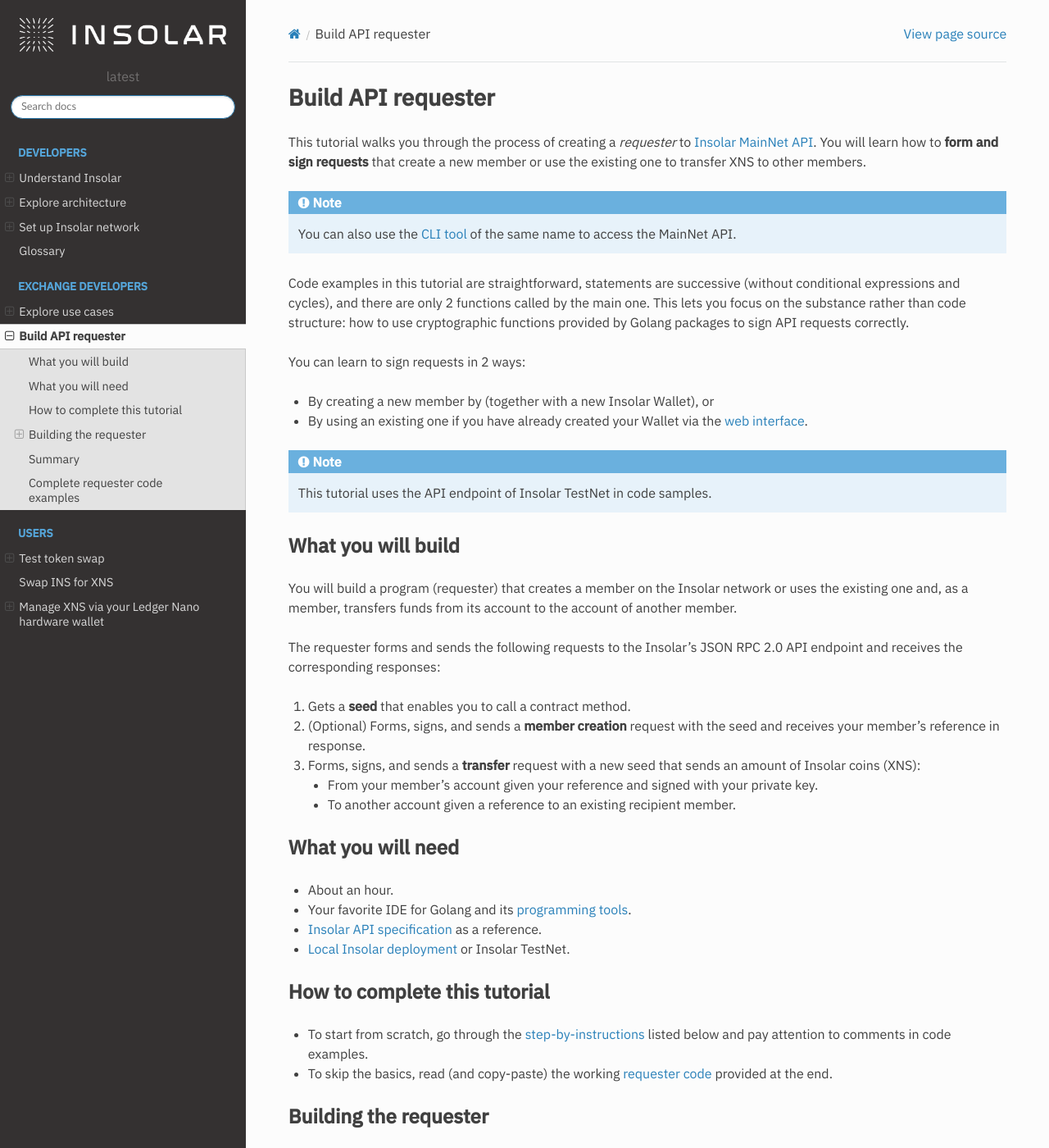
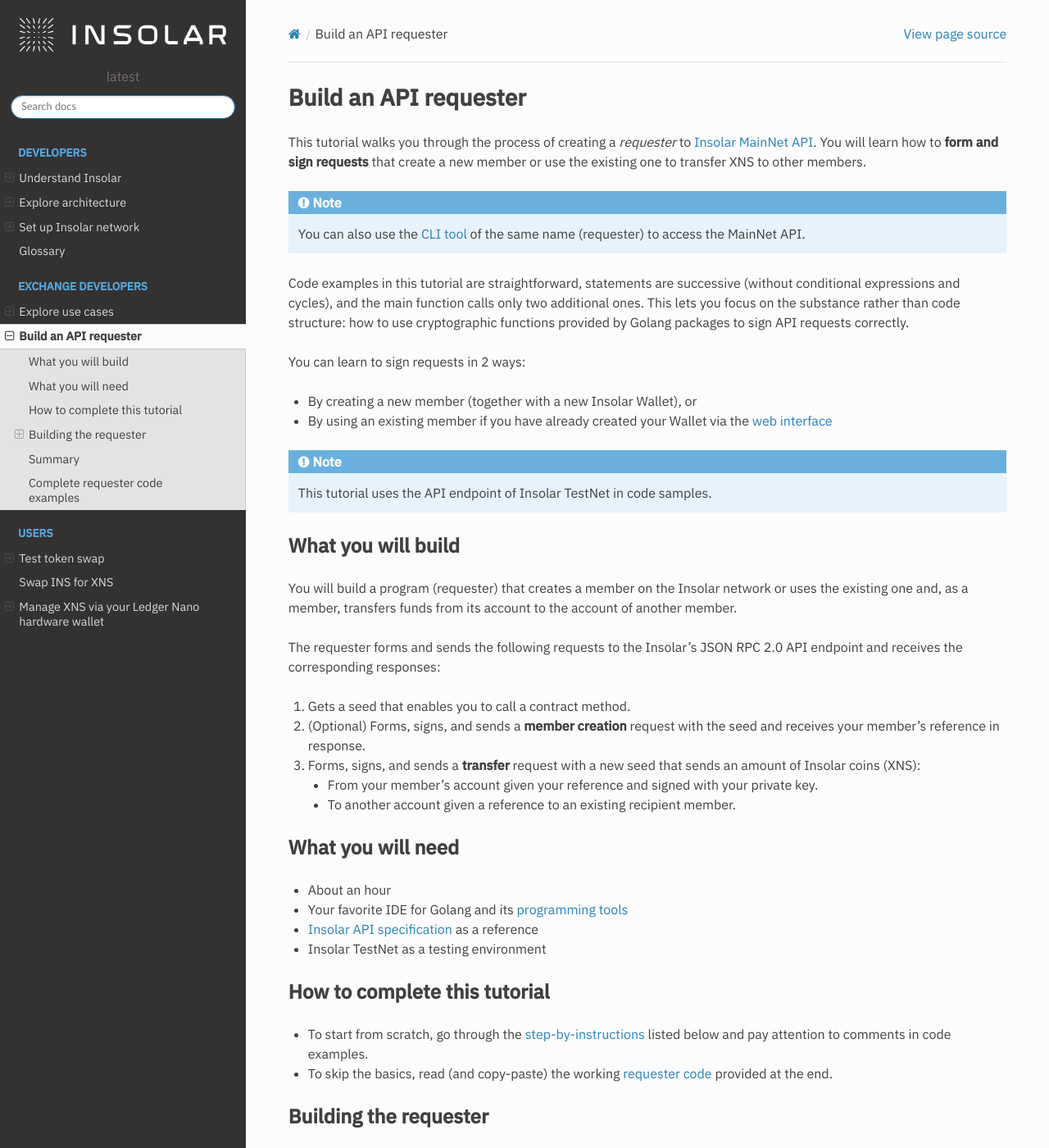
Before and after one commit to insolar/docs, a Sphinx documentation site: the page built from docs/source/requester.rst, in a window 1280 px wide and 1400 px high. Shown: the whole window at 82% size. Built offline with Sphinx 7.4.7 and the Read the Docs theme 2.0.0, drawn with Linux system fonts in a browser that asks for light colours; some web fonts are replaced; some of the changed text lies outside the part shown.

Commit message:
Minor improvements for the requester tutorial

```diff
--- a/docs/source/requester.rst
+++ b/docs/source/requester.rst
@@ -1,19 +1,19 @@
 .. _building_requester:
 
-===================
-Build API requester
-===================
+======================
+Build an API requester
+======================
 
 This tutorial walks you through the process of creating a *requester* to `Insolar MainNet API <https://apidocs.insolar.io/platform/latest>`_. You will learn how to **form and sign requests** that create a new member or use the existing one to transfer XNS to other members.
 
-.. note:: You can also use the `CLI tool <https://github.com/insolar/mainnet/tree/master/application/cmd/requester>`_ of the same name to access the MainNet API.
+.. note:: You can also use the `CLI tool <https://github.com/insolar/mainnet/tree/master/application/cmd/requester>`_ of the same name (requester) to access the MainNet API.
 
-Code examples in this tutorial are straightforward, statements are successive (without conditional expressions and cycles), and there are only 2 functions called by the main one. This lets you focus on the substance rather than code structure: how to use cryptographic functions provided by Golang packages to sign API requests correctly.
+Code examples in this tutorial are straightforward, statements are successive (without conditional expressions and cycles), and the main function calls only two additional ones. This lets you focus on the substance rather than code structure: how to use cryptographic functions provided by Golang packages to sign API requests correctly.
 
 You can learn to sign requests in 2 ways:
 
-* By creating a new member by (together with a new Insolar Wallet), or
-* By using an existing one if you have already created your Wallet via the `web interface <https://wallet.testnet.insolar.io/create-new-wallet>`_.
+* By creating a new member (together with a new Insolar Wallet), or
+* By using an existing member if you have already created your Wallet via the `web interface <https://wallet.testnet.insolar.io/create-new-wallet>`_
 
 .. note:: This tutorial uses the API endpoint of Insolar TestNet in code samples.
 
@@ -26,7 +26,7 @@
 
 The requester forms and sends the following requests to the Insolar’s JSON RPC 2.0 API endpoint and receives the corresponding responses:
 
-#. Gets a **seed** that enables you to call a contract method.
+#. Gets a seed that enables you to call a contract method.
 
 #. (Optional) Forms, signs, and sends a **member creation** request with the seed and receives your member’s reference in response.
 
@@ -40,10 +40,10 @@
 What you will need
 ------------------
 
-* About an hour.
-* Your favorite IDE for Golang and its `programming tools <https://golang.org/doc/install>`_.
-* `Insolar API specification <https://apidocs.insolar.io/platform/latest>`_ as a reference.
-* :ref:`Local Insolar deployment <deploying_devnet>` or Insolar TestNet.
+* About an hour
+* Your favorite IDE for Golang and its `programming tools <https://golang.org/doc/install>`_
+* `Insolar API specification <https://apidocs.insolar.io/platform/latest>`_ as a reference
+* Insolar TestNet as a testing environment
 
 .. _how_to_complete:
 
@@ -87,7 +87,7 @@
 To build the requester, install, import, and set up the following:
 
 #. Set up your development environment if you don't have one. Install the `Go programming tools <https://golang.org/doc/install>`_.
-#. Install a copy of the standard crypto library with the ECDSA secp256k1 curve implementation provided by Insolar:
+#. Install a copy of the standard crypto library with the ECDSA ``secp256k1`` curve implementation provided by Insolar:
 
    .. code-block::
 
@@ -117,10 +117,10 @@
         // - Basic cryptography.
         "crypto/rand"
         "crypto/sha256"
+        // - Basic encoding capabilities.
         "encoding/asn1"
         "encoding/base64"
         "encoding/json"
-        // - Basic encoding capabilities.
         "encoding/pem"
         // - A copy of the standard crypto library with
         //   the ECDSA secp256k1 curve implementation.
@@ -135,7 +135,7 @@
 
       .. _set_url:
 
-   #. Set the API endpoint URL for the testing environment, either the public one provided by Insolar or :ref:`locally deployed <deploying_devnet>`.
+   #. Set the API endpoint URL to that of TestNet.
    #. Create and initialize an HTTP client for connection re-use and store a ``cookiejar`` inside.
    #. Create a variable for the JSON RPC 2.0 request identifier. The identifier is to be incremented for every request and each corresponding response will contain it.
 
@@ -186,7 +186,7 @@
 
 Next, declare request structures in accordance with the Insolar’s API specification.
 
-To transfer funds, you need structures or classes for:
+To transfer funds, you need structures for:
 
 #. Information request: ``node.getSeed``.
 #. Contract requests: ``member.create`` and ``member.transfer``.
@@ -257,11 +257,11 @@
 
 * Has a short lifespan.
 * Expires upon first use.
-* Protects from duplicate requests.
+* Protects from request duplicates.
 
 .. tip:: Due to these qualities, a new seed is required to form each signed contract request.
 
-.. caution:: Since the seed is generated by a node, each subsequent contract request containing the seed must be sent to the node in question. Otherwise, a node will reject the seed generated by a different one. To ensure that the contract request is routed to the correct node, make sure to retrieve all the cookies from the node and store them in the HTTP client intended for re-use as described in the :ref:`preparation step <cookie>`.
+.. caution:: Since the seed is generated by a node, each subsequent contract request containing the seed must be sent to the node in question. Otherwise, a node will reject the seed generated by a different node. To ensure that the contract request is routed to the correct node, retrieve all the cookies from the node and store them in the HTTP client intended for re-use as described in the :ref:`preparation step <cookie>`.
 
 To be able to send signed requests, create a seed getter function to re-use upon forming each such request.
 
@@ -448,7 +448,7 @@
 With the seed getter and sender functions, you can get the seed and send signed contract requests. The next step is to:
 
 * Generate a key pair and create a member via a special creation request, or
-* Use the existing member account by retrieving the corresponding private key from the Insolar Wallet's web interface and converting the key format to PEM.
+* Use the existing member account by retrieving the corresponding private key from the Insolar Wallet's web interface and converting the key format to PEM
 
 .. _generate_key_pair:
 
@@ -465,9 +465,11 @@
 
       To create a member, send the corresponding member creation request—a signed request to a contract method that does the following in the blockchain:
 
-      * Creates a new member and corresponding account objects.
-      * Returns the new member reference — address in the Insolar network.
-      * Binds a given public key to the member. Insolar uses this public key to identify a member and check the signature generated by the paired private key.
+      * Creates a new member and corresponding account objects
+      * Returns the new member reference—address in the Insolar network
+      * Binds a given public key to the member.
+
+      Insolar uses this public key to identify a member and check the signature generated by the paired private key.
 
       To sign such a request, first:
 
```
Also changed, not shown: other parts of docs/source/requester.rst (+9 -9 lines).
